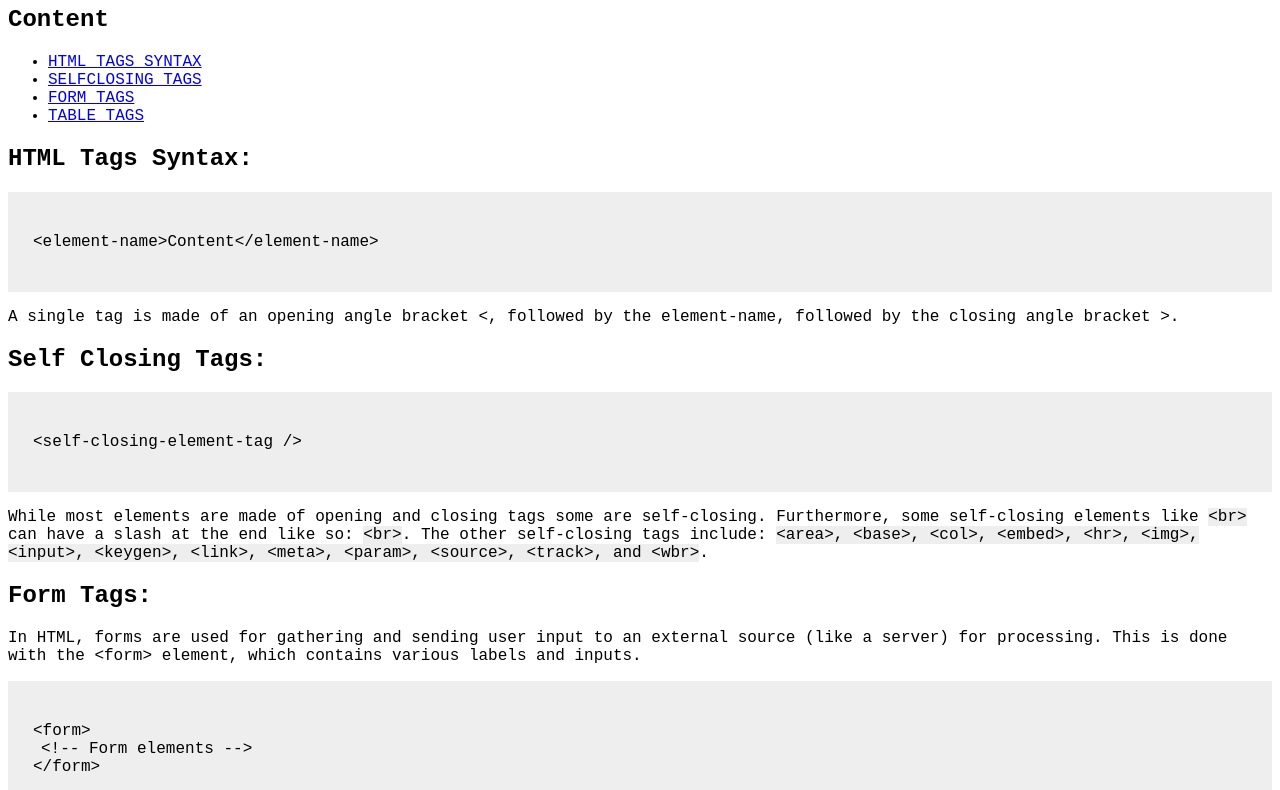
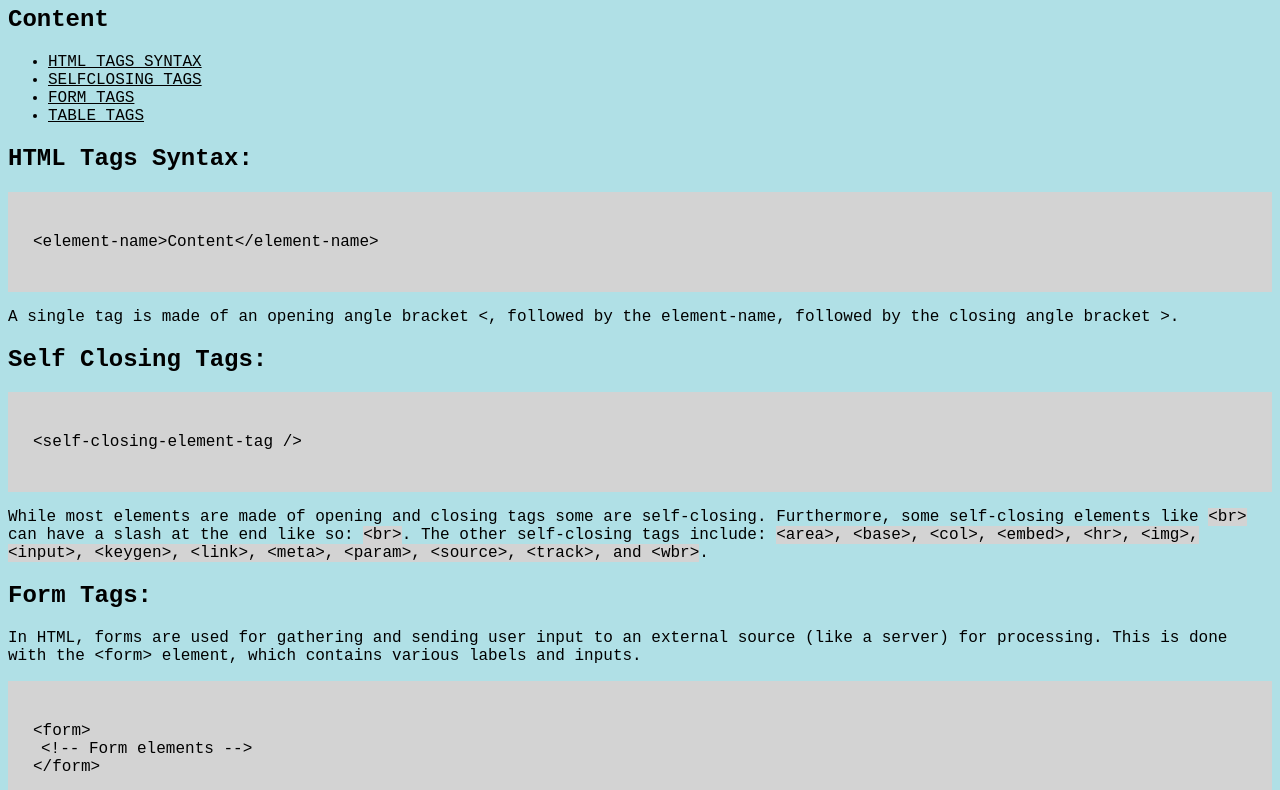
Before and after one commit to hongbowu/noteForHTML, a plain HTML site: page index.html in a window 1280 px wide. Shown: the part 74-864 px from the top of the page. Drawn offline with Linux system fonts and the light colour scheme.

Commit message:
add more stylings

```diff
--- a/style.css
+++ b/style.css
@@ -1,6 +1,10 @@
 body {
-    background-color: #fff;
+  background-color: powderblue;
   font-family: Monospace, Sans-serif;
+}
+
+a {
+  color: black;
 }
 
 h1 {
@@ -9,11 +13,13 @@ body {
 
 .codeSnippet {
   padding: 25px;
-    background-color: #EEE;
+  background-color: lightgrey;
+  max-height: 200px;
+  overflow: scroll;
 }
 
 span {
-    background-color: #EEE;
+  background-color: lightgrey;
 }
 
 .notation {
```
Lines whose indentation alone changed are shown as unchanged.
